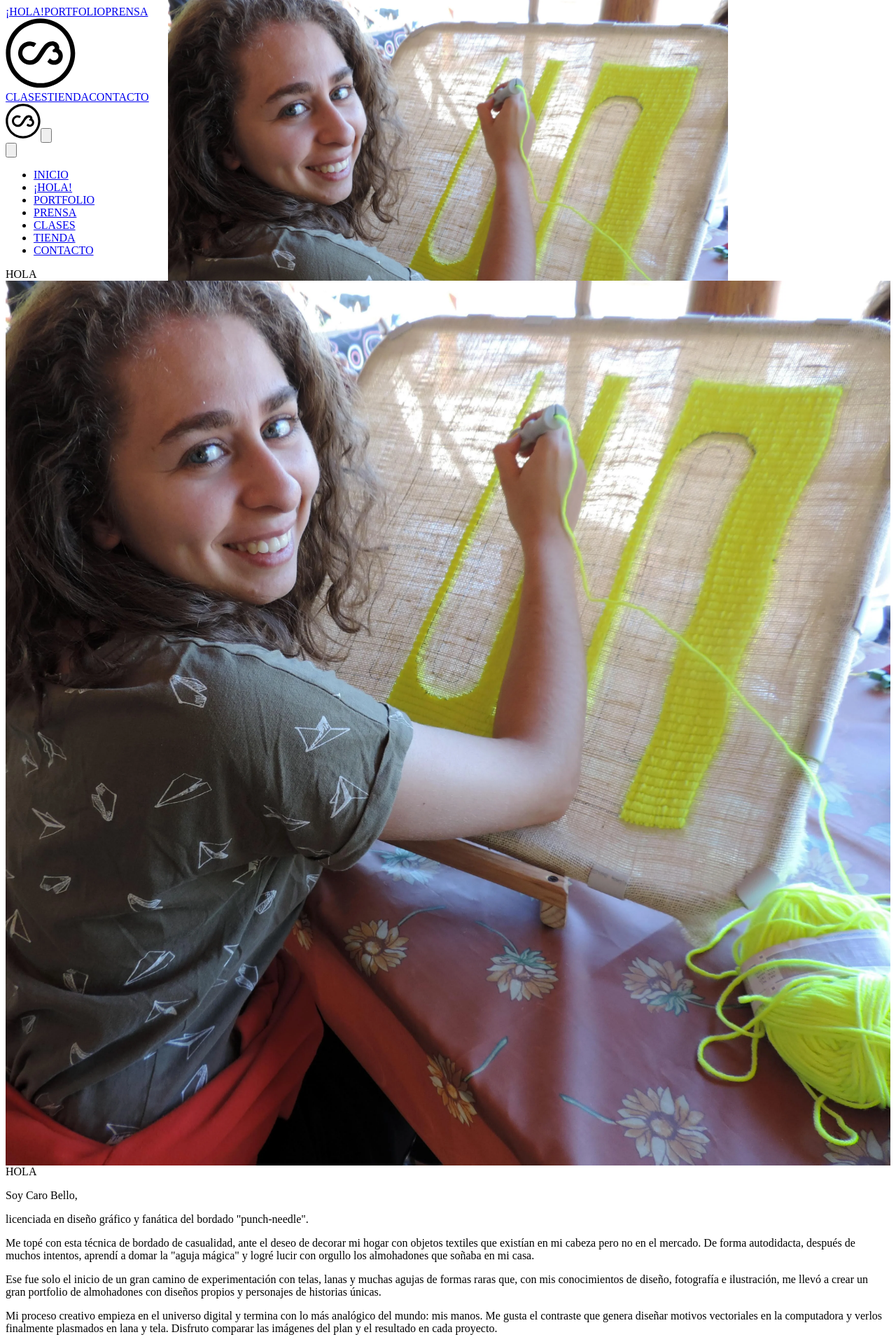
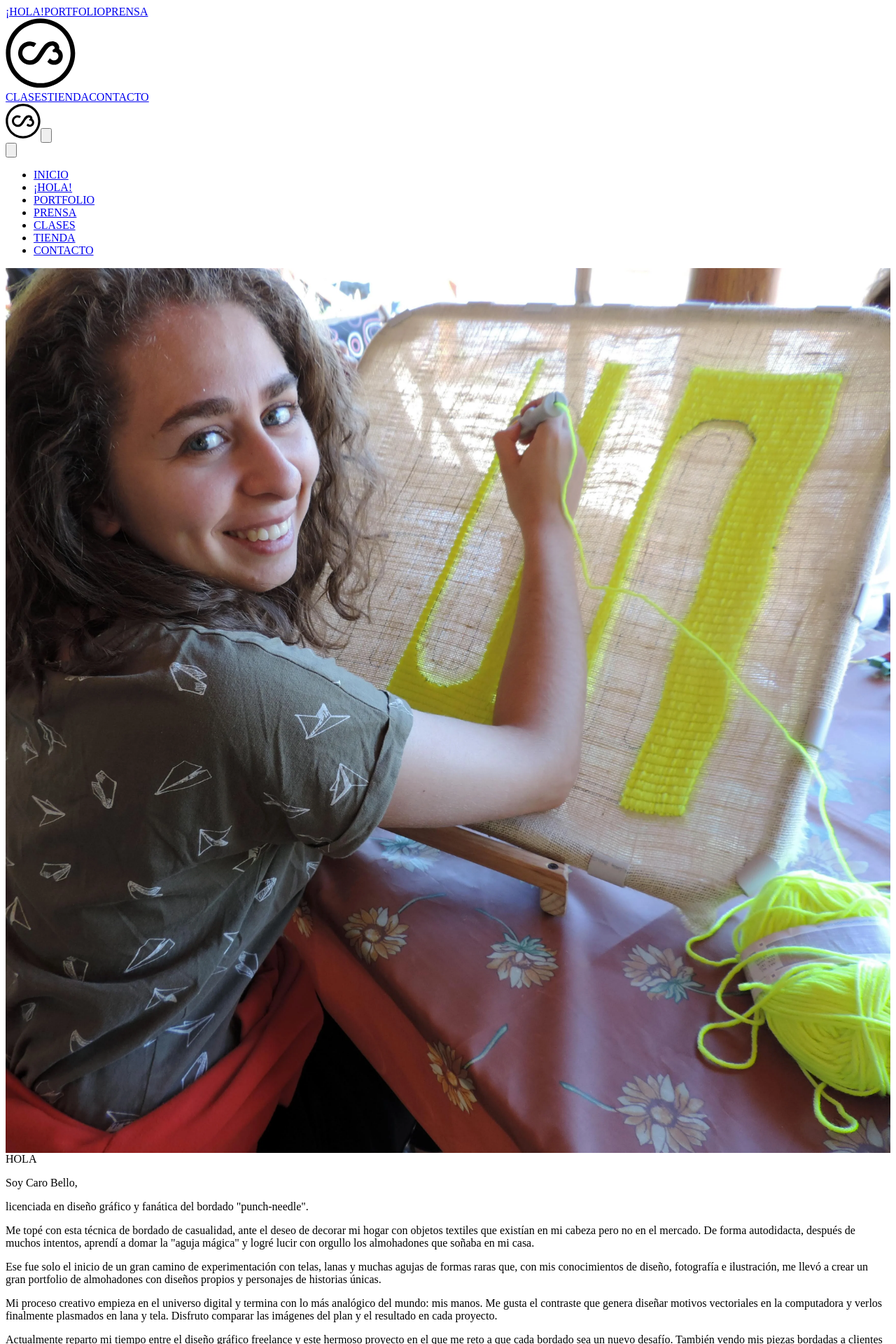
Before and after one commit to julian-prieto/carobello.com, a Next.js app: page /hola in a window 1280 px wide. Shown: the top 1920 px of the page at 70% size. Built offline with nearby package versions, Linux system fonts and the light colour scheme.

Commit message:
Fix Hola screen spacing

```diff
--- a/pages/hola/index.js
+++ b/pages/hola/index.js
@@ -2,22 +2,10 @@
 
 export default function Hola() {
   return (
-    <div className="flex flex-1 flex-col md:flex-row mt-8 md:justify-center md:items-stretch md:px-32 lg:px-32">
-      <div className="hidden md:flex w-128 min-h-128 max-h-128">
-        <div className="relative flex-1">
-          <Image
-            src="/images/hola_yo.webp"
-            layout="fill"
-            objectFit="scale-down"
-            alt="Hola"
-          />
-          <span className="text-cb-green text-12xl font-extrabold transform absolute top-full left-1/2 -translate-x-1/2 -translate-y-1/2 md:-rotate-90 md:top-1/2 md:left-0">
-            HOLA
-          </span>
-        </div>
-      </div>
-      <div className="flex md:hidden flex-1">
-        <div className="relative flex-1">
+    <section className="relative py-20">
+      <div className="container mx-auto md:px-4">
+        <div className="items-start flex flex-wrap">
+          <div className="relative w-full md:w-4/12 ml-auto md:px-4">
             <Image
               src="/images/hola_yo.webp"
               layout="responsive"
@@ -25,46 +13,58 @@
               height={300}
               alt="Hola"
             />
-          <span className="text-cb-green text-9xl font-extrabold transform absolute top-full left-1/2 -translate-x-1/2 -translate-y-1/2 md:-rotate-90 md:top-1/2 md:left-0">
+            <span className="text-cb-green text-9xl md:text-10xl font-extrabold transform absolute top-full left-1/2 -translate-x-1/2 -translate-y-1/2 md:-rotate-90 md:top-1/2 md:left-0">
               HOLA
             </span>
           </div>
-      </div>
-      <div className="flex flex-1 flex-col px-16 mt-24 md:mt-0 md:pr-0">
+          {/* <div className="w-full md:w-4/12 ml-auto px-4 bg-green-500">
+            <img
+              alt="..."
+              className="max-w-full rounded-lg shadow-lg"
+              src="https://images.unsplash.com/photo-1555212697-194d092e3b8f?ixlib=rb-1.2.1&amp;ixid=eyJhcHBfaWQiOjEyMDd9&amp;auto=format&amp;fit=crop&amp;w=634&amp;q=80"
+            />
+          </div> */}
+          <div className="w-full md:w-6/12 mr-auto px-12 md:px-4 mt-20 md:mt-0">
+            <div className="md:pr-12">
+              <div className="relative flex flex-1 flex-col">
                 <p className="mb-4 font-extrabold text-4xl">Soy Caro Bello,</p>
                 <p className="mb-4 text-lg leading-tight">
-          licenciada en diseño gráfico y fanática del bordado "punch-needle".
+                  licenciada en diseño gráfico y fanática del bordado
+                  "punch-needle".
                 </p>
                 <p className="mb-4 text-lg leading-tight">
-          Me topé con esta técnica de bordado de casualidad, ante el deseo de
-          decorar mi hogar con objetos textiles que existían en mi cabeza pero
-          no en el mercado. De forma autodidacta, después de muchos intentos,
-          aprendí a domar la "aguja mágica" y logré lucir con orgullo los
-          almohadones que soñaba en mi casa.
+                  Me topé con esta técnica de bordado de casualidad, ante el
+                  deseo de decorar mi hogar con objetos textiles que existían en
+                  mi cabeza pero no en el mercado. De forma autodidacta, después
+                  de muchos intentos, aprendí a domar la "aguja mágica" y logré
+                  lucir con orgullo los almohadones que soñaba en mi casa.
                 </p>
                 <p className="mb-4 text-lg leading-tight">
-          Ese fue solo el inicio de un gran camino de experimentación con telas,
-          lanas y muchas agujas de formas raras que, con mis conocimientos de
-          diseño, fotografía e ilustración, me llevó a crear un gran portfolio
-          de almohadones con diseños propios y personajes de historias únicas.
+                  Ese fue solo el inicio de un gran camino de experimentación
+                  con telas, lanas y muchas agujas de formas raras que, con mis
+                  conocimientos de diseño, fotografía e ilustración, me llevó a
+                  crear un gran portfolio de almohadones con diseños propios y
+                  personajes de historias únicas.
                 </p>
                 <p className="mb-4 text-lg leading-tight">
-          Mi proceso creativo empieza en el universo digital y termina con lo
-          más analógico del mundo: mis manos. Me gusta el contraste que genera
-          diseñar motivos vectoriales en la computadora y verlos finalmente
-          plasmados en lana y tela. Disfruto comparar las imágenes del plan y el
-          resultado en cada proyecto.
+                  Mi proceso creativo empieza en el universo digital y termina
+                  con lo más analógico del mundo: mis manos. Me gusta el
+                  contraste que genera diseñar motivos vectoriales en la
+                  computadora y verlos finalmente plasmados en lana y tela.
+                  Disfruto comparar las imágenes del plan y el resultado en cada
+                  proyecto.
                 </p>
                 <p className="mb-4 text-lg leading-tight">
-          Actualmente reparto mi tiempo entre el diseño gráfico freelance y este
-          hermoso proyecto en el que me reto a que cada bordado sea un nuevo
-          desafío. También vendo mis piezas bordadas a clientes de todo el mundo
-          y doy clases de punch-needle en mi pequeño hogar-estudio lleno de
-          almohadones. Algunas de mis piezas fueron publicadas en revistas como
-          OHLALÁ, varios blogs de decoración y estuvieron presentes en la
-          edición 2019 de Casa FOA.
+                  Actualmente reparto mi tiempo entre el diseño gráfico
+                  freelance y este hermoso proyecto en el que me reto a que cada
+                  bordado sea un nuevo desafío. También vendo mis piezas
+                  bordadas a clientes de todo el mundo y doy clases de
+                  punch-needle en mi pequeño hogar-estudio lleno de almohadones.
+                  Algunas de mis piezas fueron publicadas en revistas como
+                  OHLALÁ, varios blogs de decoración y estuvieron presentes en
+                  la edición 2019 de Casa FOA.
                 </p>
-        <div className="relative flex-1 md:hidden">
+                <div className="relative md:hidden">
                   <Image
                     src="/images/hola_aguja.svg"
                     width={150}
@@ -74,5 +74,9 @@
                 </div>
               </div>
             </div>
+          </div>
+        </div>
+      </div>
+    </section>
   );
 }
```
Lines whose indentation alone changed are shown as unchanged.
